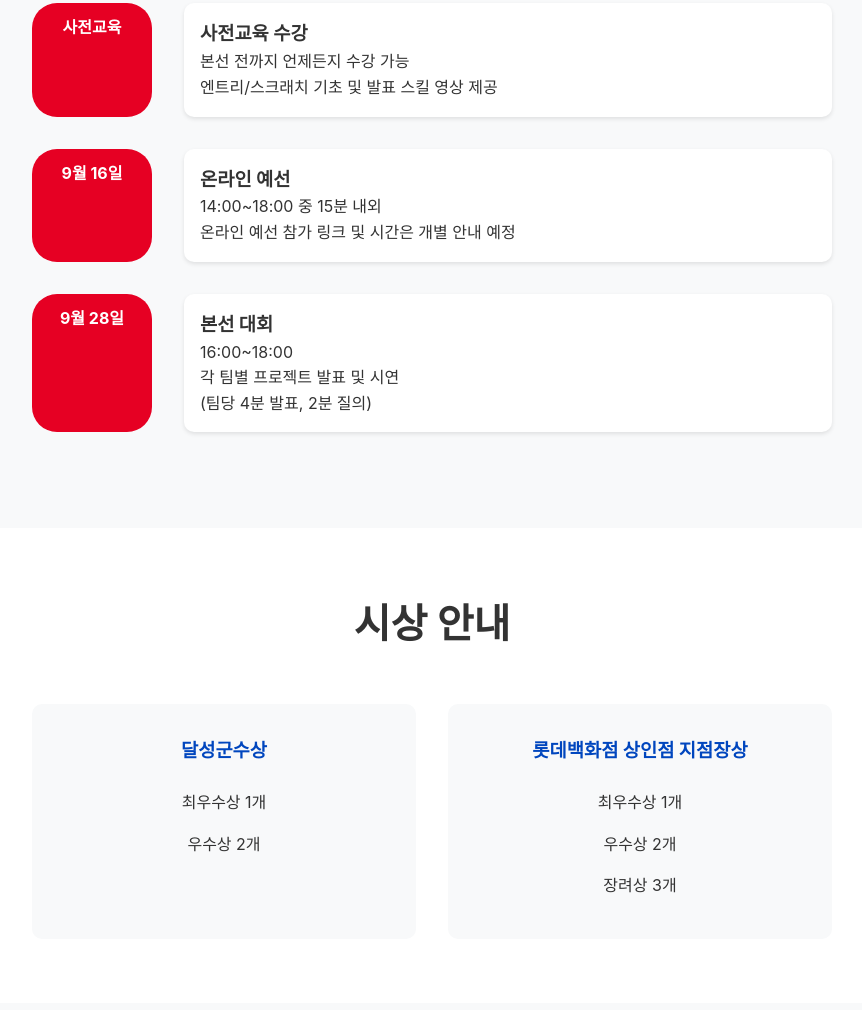
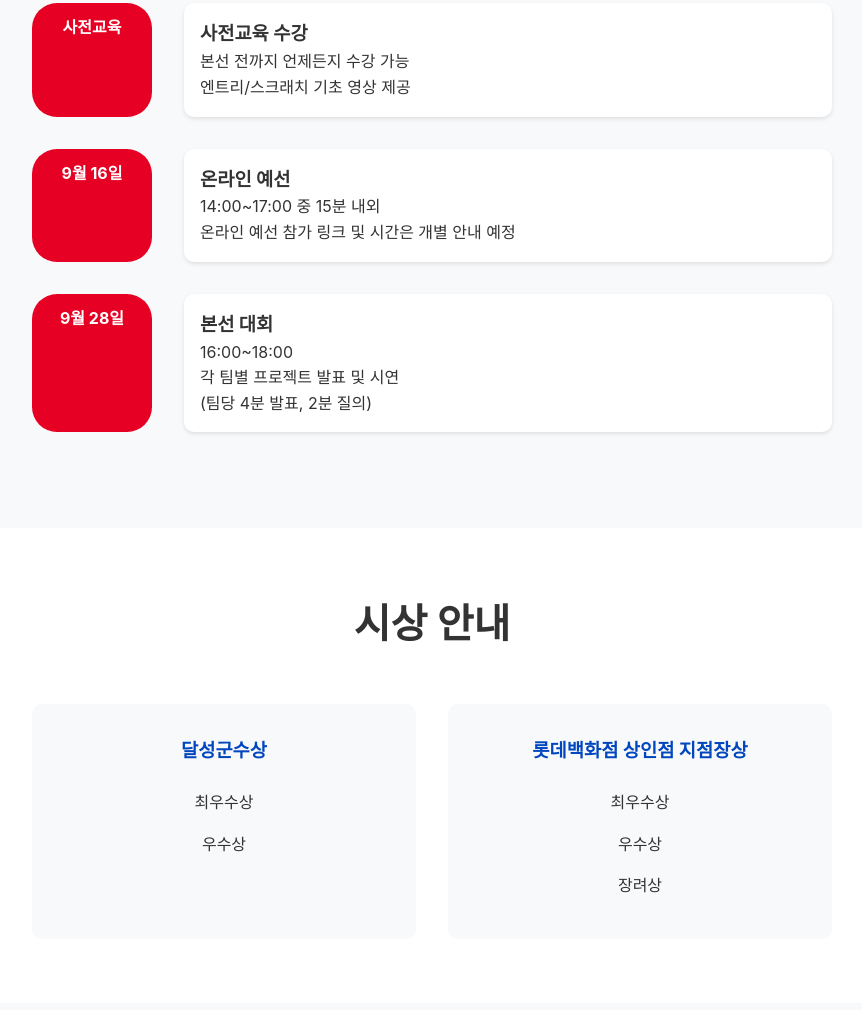
Before and after one commit to haedalprogramming/codingFestival, a plain HTML site: page index.html in a window 1280 px wide. Shown: the part 1802-2812 px from the top of the page, without its empty margins (208-1070 px from the left). Drawn offline with Linux system fonts and the light colour scheme.

Commit message:
Update: 내용 수정

```diff
--- a/index.html
+++ b/index.html
@@ -108,14 +108,14 @@
                         <div class="timeline-content">
                             <h3>사전교육 수강</h3>
                             <p>본선 전까지 언제든지 수강 가능</p>
-                            <p>엔트리/스크래치 기초 및 발표 스킬 영상 제공</p>
+                            <p>엔트리/스크래치 기초 영상 제공</p>
                         </div>
                     </div>
                     <div class="timeline-item">
                         <div class="timeline-date">9월 16일</div>
                         <div class="timeline-content">
                             <h3>온라인 예선</h3>
-                            <p>14:00~18:00 중 15분 내외</p>
+                            <p>14:00~17:00 중 15분 내외</p>
                             <p>온라인 예선 참가 링크 및 시간은 개별 안내 예정</p>
                         </div>
                     </div>
@@ -139,16 +139,16 @@
                     <div class="prize-card">
                         <h3>달성군수상</h3>
                         <ul>
-                            <li>최우수상 1개</li>
-                            <li>우수상 2개</li>
+                            <li>최우수상</li>
+                            <li>우수상</li>
                         </ul>
                     </div>
                     <div class="prize-card">
                         <h3>롯데백화점 상인점 지점장상</h3>
                         <ul>
-                            <li>최우수상 1개</li>
-                            <li>우수상 2개</li>
-                            <li>장려상 3개</li>
+                            <li>최우수상</li>
+                            <li>우수상</li>
+                            <li>장려상</li>
                         </ul>
                     </div>
                 </div>
@@ -184,7 +184,7 @@
                 <h2 class="section-title">사전교육자료</h2>
                 <div class="education-content">
                     <p>사전교육은 코딩을 배워본 적 있지만 혼자서 프로젝트 제작해본 경험이 없는 친구들을 위한 콘텐츠입니다. 사전교육을 통해 블록코딩의 기초 원리를 학습할 수 있습니다.</p>
-                    <p>이번 코딩페스티벌에서는 엔트리/스크래치 영상을 각 1차시씩 제공합니다. 추가적으로 발표 스킬 영상도 함께 제공합니다.</p>
+                    <p>이번 코딩페스티벌에서는 엔트리/스크래치 영상을 각 1차시씩 제공합니다.</p>
                     <div class="video-grid">
                         <div class="video-item">
                             <h3>스크래치 영상</h3>
@@ -227,7 +227,7 @@
             <div class="footer-content">
                 <div class="footer-section">
                     <h4>주최</h4>
-                    <p>롯데백화점, 해달에듀코딩학원</p>
+                    <p>롯데백화점 상인점, 해달에듀코딩학원</p>
                 </div>
                 <div class="footer-section">
                     <h4>후원</h4>
```
